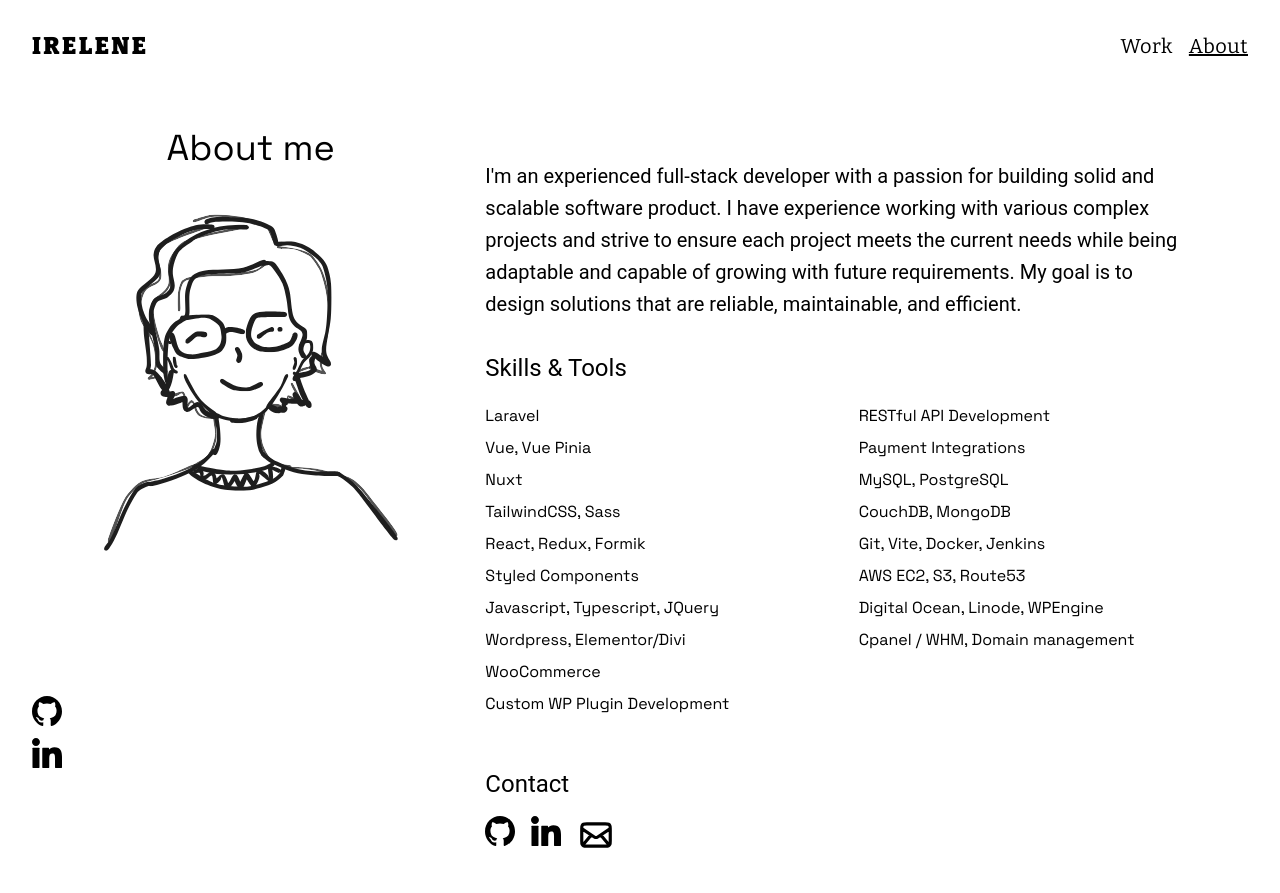
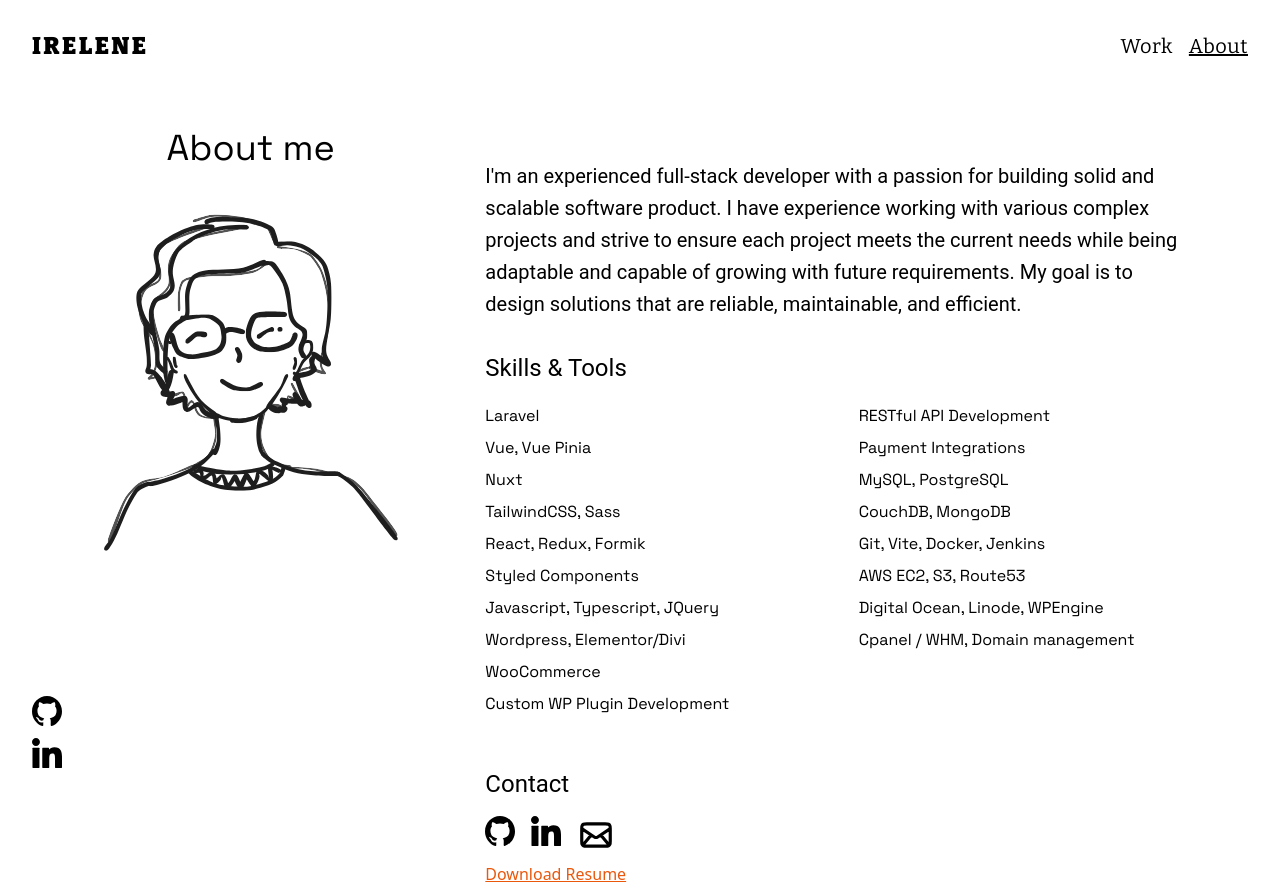
Before and after one commit to iresci23/portfolio-nuxt, a Nuxt app: page /about in a window 1280 px wide. Shown: the top 893 px of the page. Built offline with nearby package versions, Linux system fonts and the light colour scheme.

Commit message:
Add resume  download link

```diff
--- a/pages/about.vue
+++ b/pages/about.vue
@@ -51,9 +51,8 @@
               </ul>
             </div>
           </div>
-
           <h2 class="font-roboto mb-4 text-2xl">Contact</h2>
-          <div class="flex gap-4">
+          <div class="flex gap-4 mb-2">
             <NuxtLink
               to="https://github.com/iresci23/"
               class="duration-100 hover:scale-125"
@@ -75,8 +74,25 @@
               <CommonIconMail />
             </NuxtLink>
           </div>
+          <div class="underline">
+            <button
+              @click="downloadResume"
+              class="underline text-orange-600 hover:text-orange-500"
+            >
+              Download Resume
+            </button>
+          </div>
         </div>
       </div>
     </NuxtLayout>
   </div>
 </template>
+<script setup lang="ts">
+const downloadResume = () => {
+  const link = document.createElement("a");
+  link.href = "/Irelene_Cosicol_Resume_2024.pdf";
+  link.download = "Irelene_Cosicol_Resume_2024.pdf";
+  link.target = "_blank";
+  link.click();
+};
+</script>
```
Also changed, not shown: 1 other file (tests, documents, lock files or other folders).
